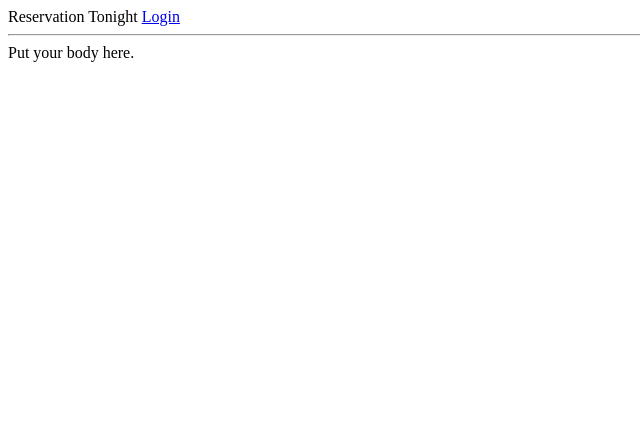
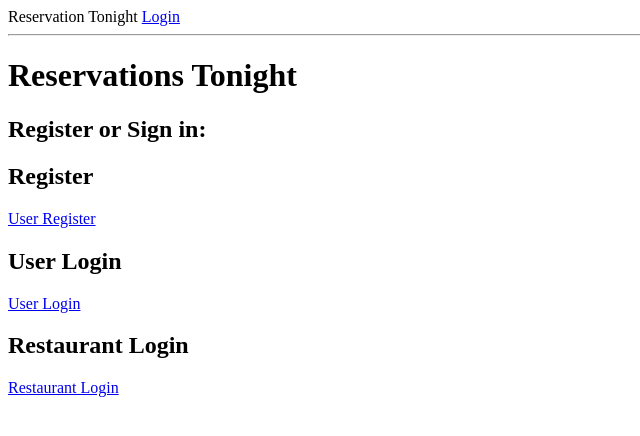
Before and after one commit to cristinamclarkin/reservationtonight, a Flask app: page / in a window 1280 px wide. Shown: the top 436 px of the page, without its empty margins (0-640 px from the left). Run offline with Flask 2, Linux system fonts and the light colour scheme.

Commit message:
added templates

```diff
--- a/Templates/home_page.html
+++ b/Templates/home_page.html
@@ -1,74 +1,16 @@
+{% extends 'base.html' %}
+{% block content %}
 
+  <h1>Reservations Tonight</h1>
+  <h2> Register or Sign in:</h2>
 
-{% extends 'base.html' %}
-{% block head %}
+  <h2>Register</h2>
+  <p><a href="/user_register">User Register</a></p>
 
-  <title>Reservations Tonight</title>
-  <link rel="stylesheet" href="/static/css/style.css">
-  <style>
-    body {
-      background-image: url("http://payload403.cargocollective.com/1/6/213784/10366094/Neon-7_900.jpg");
-      background-size: cover;
-    }
-  </style>
+  <h2>User Login</h2>
+  <p><a href="/user_login">User Login</a></p>
 
+  <h2>Restaurant Login</h2>
+  <p><a href="/restaurant_login">Restaurant Login</a></p>
 
 {% endblock %}
-
-{% block body %}
-
-
-<div class="container-fluid">
-    <div class="row">
-      <div class="col-xs-12 center-block">
-        <h1 id="home-header" class="header-text">Reservations Tonight</h1>
-
-        <form id="search-form" class="form-inline" action="/search" method="GET">
-
-          <div class="input-group form-group">
-            <span class="input-group-addon" id="for-restaurant">How many?</span>
-            <input type="text" class="form-control" id="keyword-input" name="keyword"
-              placeholder="Party Size" aria-describedby="for-restaurant" required>
-          </div>
-
-          <div class="dropdown">
-            <button class="btn btn-default dropdown-toggle" type="button" id="dropdownMenu1" data-toggle="dropdown" aria-haspopup="true" aria-expanded="true">
-              What Time?
-              <span class="caret"></span>
-            </button>
-            <div class="dropdown-menu" aria-labelledby="dropdownMenu1">
-              <select type="timestamp" name="timestamp" form="search-form" required>
-                  <option value="6 pm">6 pm</option>
-                  <option value="7 pm">7 pm</option>
-                  <option value="8 pm">8 pm</option>
-                  <option value="9 pm">9 pm</option>
-                  <option value="10 pm">10 pm</option>
-            </select>
-            </div>
-            <div class="dropdown">
-              <button class="btn btn-default dropdown-toggle" type="button" id="dropdownMenu1" data-toggle="dropdown" aria-haspopup="true" aria-expanded="true">
-                Which Cuisine?
-                <span class="caret"></span>
-              </button>
-              <div class="dropdown-menu" aria-labelledby="dropdownMenu1">
-
-                <select type="cuisine" name="cuisines" form="search-form" required>
-                    <option value="mexican">Mexican</option>
-                    <option value="italian">Italian</option>
-                    <option value="chinese">Chinese</option>
-                    <option value="french">French</option>
-                    <option value="korean">Korean</option>
-                    <option value="japanese">Japanese</option>
-                    <option value="indpak">Indian/Pakistani</option>
-                    <option value="ethiopian">Ethiopian</option>
-                </select>
-              </select>
-            </div>
-
-          <button type="submit" class="btn btn-primary">Let's see!</button>
-        </form>
-      </div> <!-- center-block -->
-    </div> <!-- row -->
-  </div> <!-- container-fluid -->
-
-  {% endblock %}
--- a/Templates/search_results_form.html
+++ b/Templates/search_results_form.html
@@ -10,6 +10,11 @@
          <h3>{{ restaurant.telephone }}</h3>
         <!--  <h3>{{ restaurant.yelp_url }}</h3> -->
         <h3><a href= "/search/{{ restaurant.yelp_url }}">Yelp Listing</a></h3>
+        <form action= "/reserve/{{ restaurant.id }}" id="reserve" method="POST">
+          <div>
+              <input type="submit" value="Reserve">
+          </div>
+        </form>
 
 
     {% endfor %}
--- a/server.py
+++ b/server.py
@@ -53,7 +53,7 @@ def process_registration():
     db.session.commit()
 
     flash("User %s added." % email)
-    return redirect("/")
+    return redirect("/search")
 
 
 @app.route('/user_login', methods=['GET'])
@@ -84,7 +84,7 @@ def login_process():
     session["user_id"] = user.user_id
 
     flash("You are now logged in")
-    return redirect("/")
+    return redirect("/search")
 
 
 @app.route('/user_logout')
@@ -207,6 +207,20 @@ def process_user_search():
 
 
 
+@app.route('/reserve/<int:reservation_id>', methods=['POST'])
+def reserve_time(reservation_id):
+    """Find the restaurant by restaurant id, change reservation_status to False, update in db"""
+    restaurant_to_reserve = db.session.query(Reservation).filter_by(id=reservation_id).update({'reservation_status':False})
+
+    db.session.commit()
+
+    print "added reservation"
+    return redirect('/')
+
+
+
+
+
 if __name__ == "__main__":
     app.debug = True
 
```
